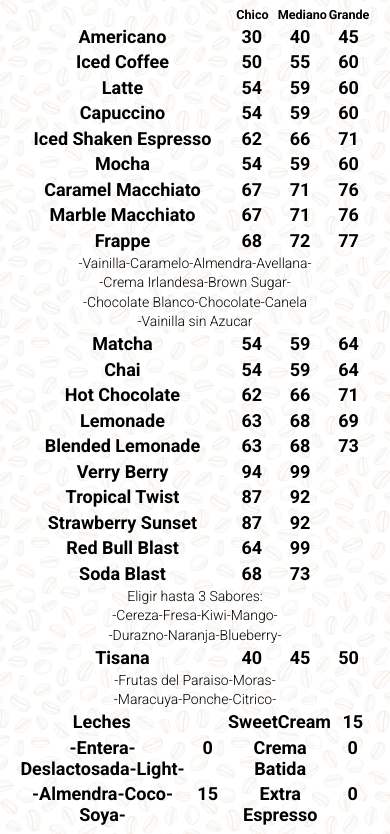
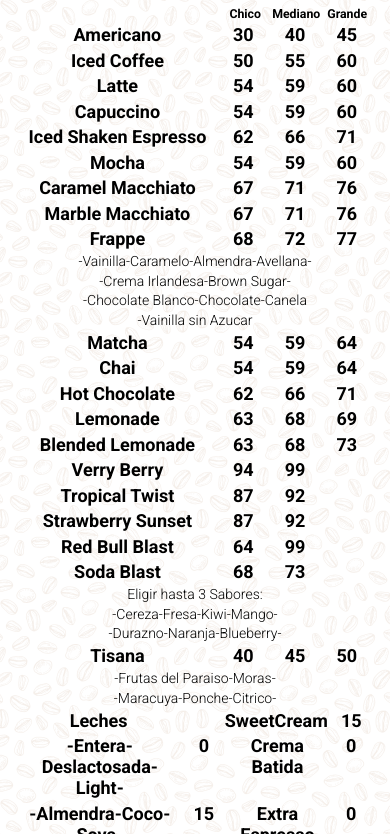
Before and after one commit to FhfOlivet/OlivetMenu, a plain HTML site: page index.html in a window 390 px wide. Shown: the part 438-1272 px from the top of the page. Drawn offline with Linux system fonts and the light colour scheme.

Commit message:
Add files via upload

```diff
--- a/style.css
+++ b/style.css
@@ -40,16 +40,16 @@ body {
 
 .row div {
     text-align: center;
-    width: 13%;
+    width: 14%;
     padding: .125em;
 }
 
 .row .extras {
-    width: 37%;
+    width: 36%;
 }
 
 .row div:first-child {
-    width: 61%;
+    width: 58%;
 }
 
 .size {
@@ -80,6 +80,6 @@ body {
         font-size: .875em;
     }
     .size {
-        font-size: .7em;
+        font-size: .685em;
     }
 }
```
